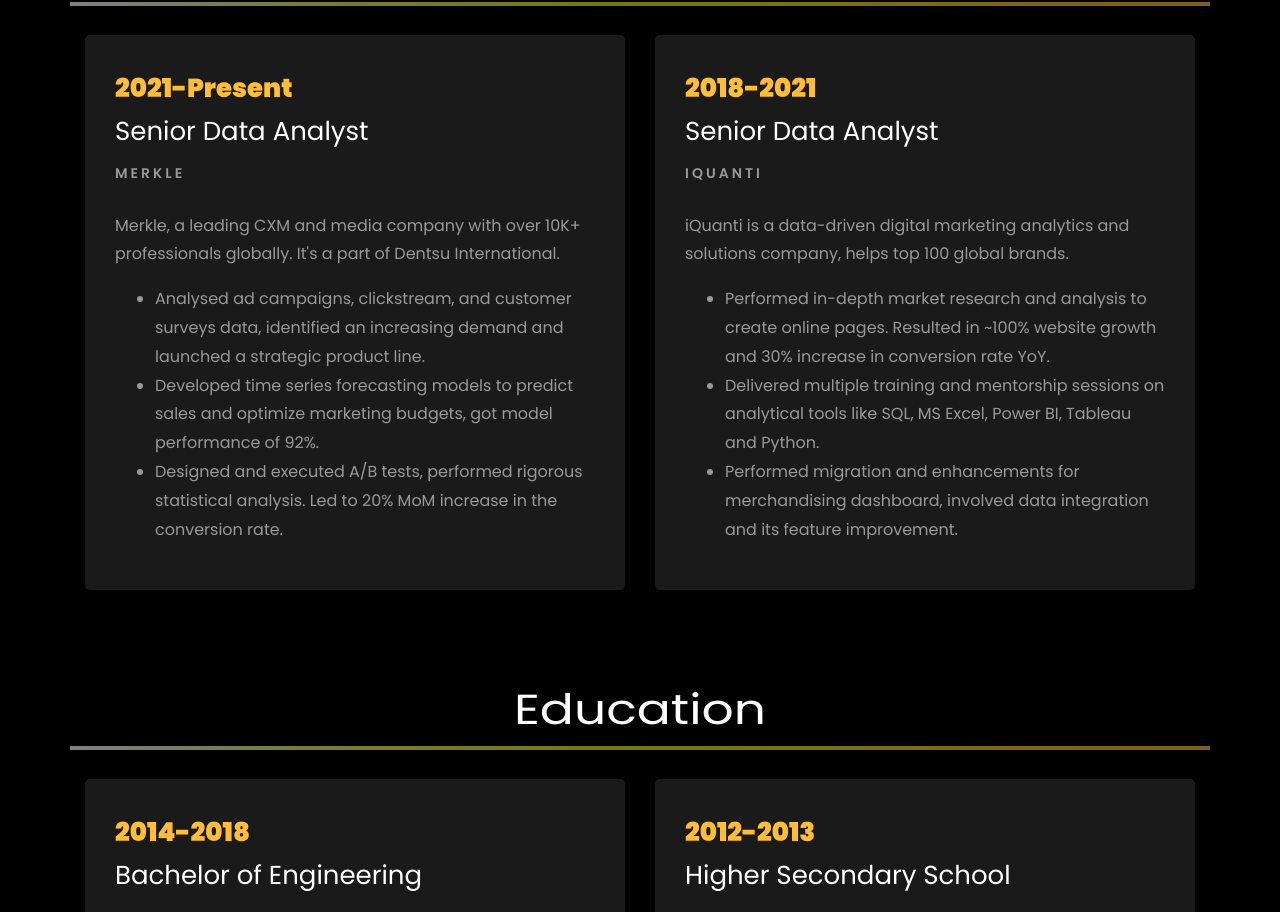
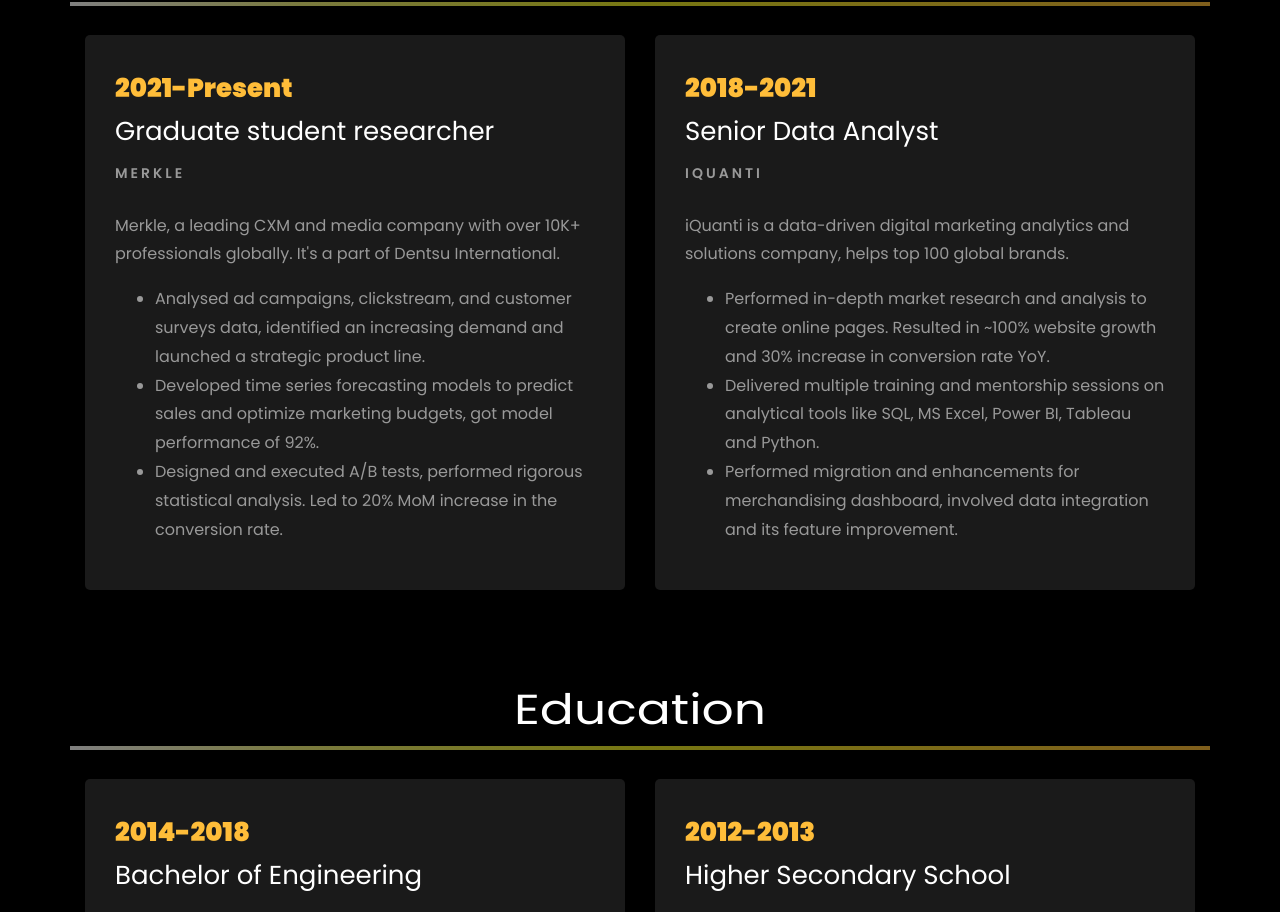
Before and after one commit to Gouripriya1/Gouripriya1.github.io, a plain HTML site: page index.html in a window 1280 px wide. Shown: the part 2023-2935 px from the top of the page. Drawn offline with Linux system fonts and the light colour scheme; files whose address does not match are found by name; a web font is replaced by a local one.

Commit message:
Update index.html

```diff
--- a/index.html
+++ b/index.html
@@ -325,7 +325,7 @@
 				<div class="col-md-6">
 					<div class="resume-wrap ftco-animate">
 						<span class="date">2021-Present</span>
-						<h2>Senior Data Analyst</h2>
+						<h2>Graduate student researcher</h2>
 						<span class="position">Merkle</span>
 						<p class="mt-4">Merkle, a leading CXM and media company with over 10K+ professionals globally. It's a part of Dentsu International.
 							<ul>
```
